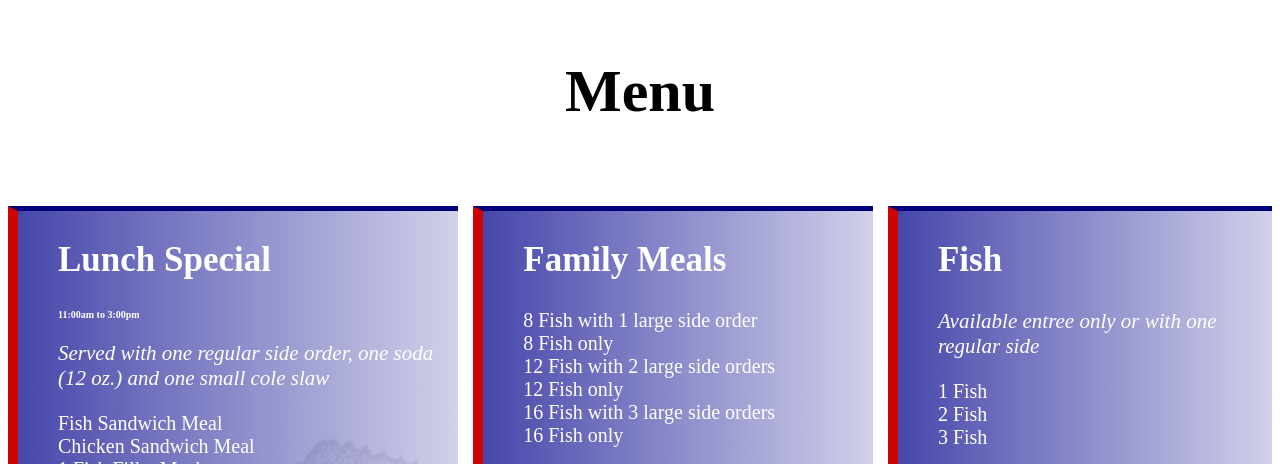
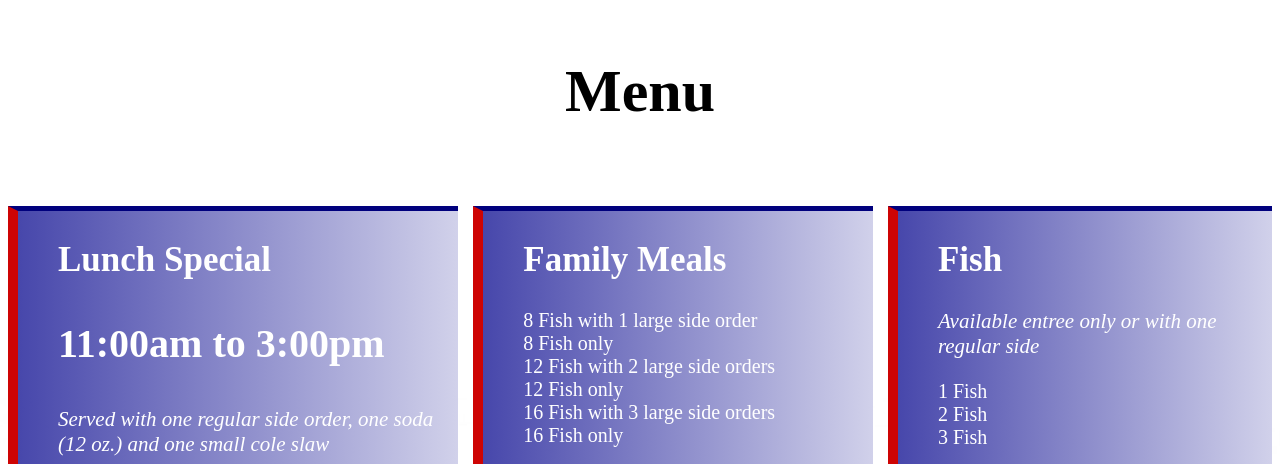
Before and after one commit to C-W-Robertson/misterfishandchips, a plain HTML site: page index.html in a window 1280 px wide. Shown: the part 336-800 px from the top of the page. Drawn offline with Linux system fonts and the light colour scheme; a web font is replaced by a local one.

Commit message:
Updated the sizing of ID hoursAvail

```diff
--- a/stylesheet.css
+++ b/stylesheet.css
@@ -34,6 +34,10 @@ p {
 
 .sectionTitle {
     font-size: 175%;
+}
+
+#hoursAvail {
+    font-size: 200%;
 }
 
 h2 {
```
